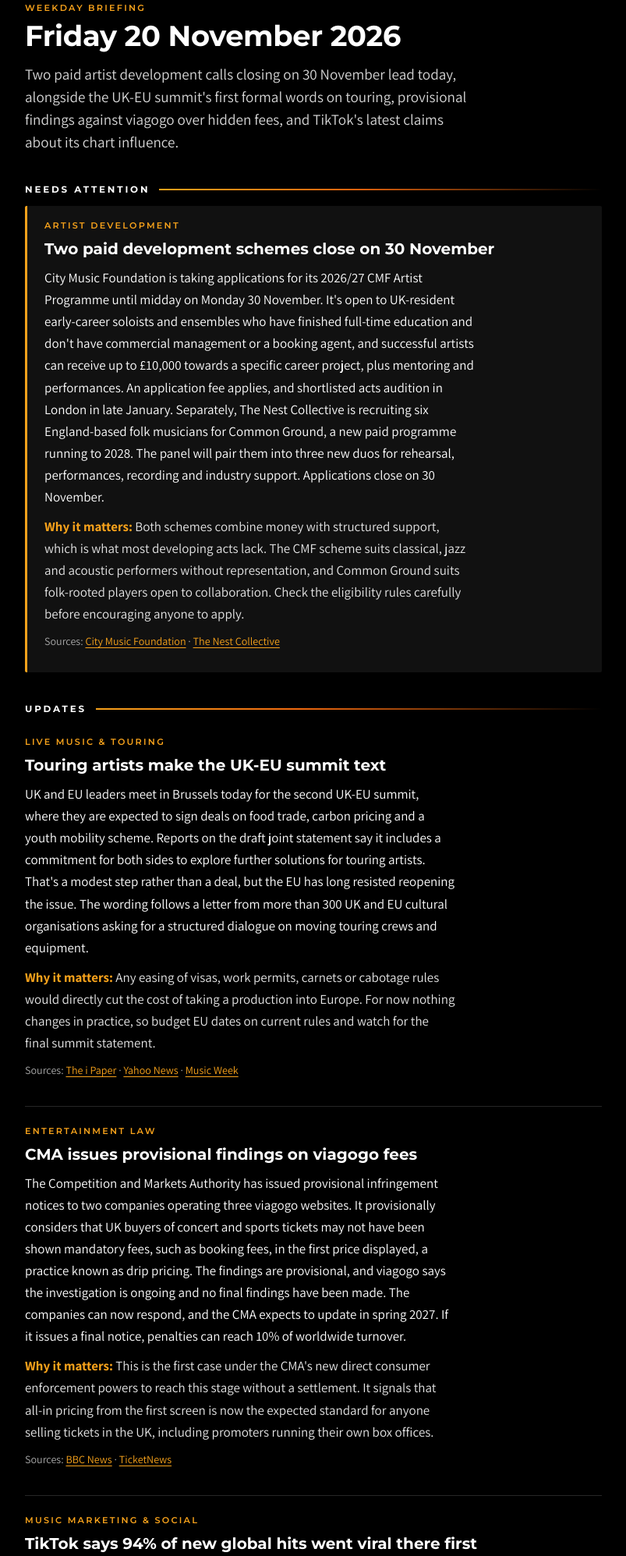
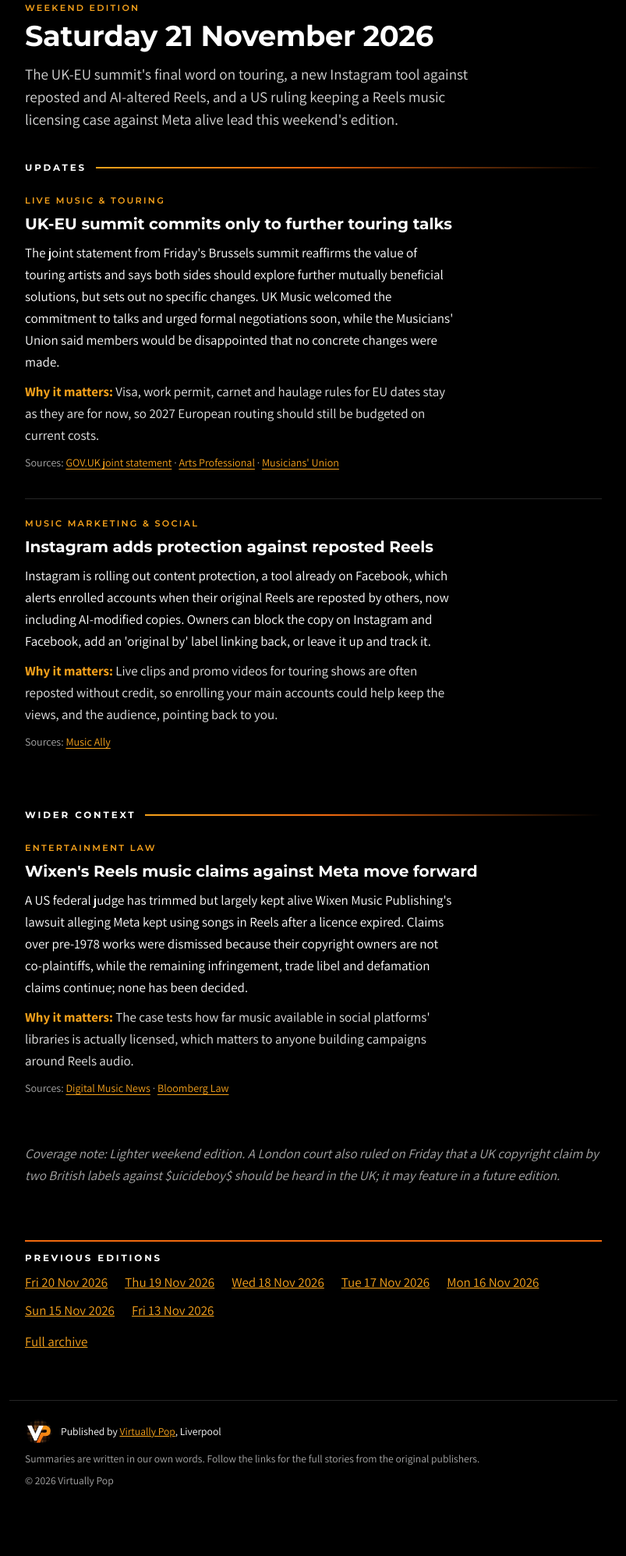
Before and after one commit to virtuallypop-rundown/vp-rundown, a plain HTML site: page index.html in a window 1280 px wide. Shown: the part 334-2329 px from the top of the page at 78% size, without its empty margins (238-1041 px from the left). After the commit the page ends 2293 px from the top, so only its background shows below. Drawn offline with Linux system fonts and the light colour scheme.

Commit message:
Edition 2026-11-21
Co-authored-by: Perplexity <noreply@perplexity.ai>

```diff
--- a/index.html
+++ b/index.html
@@ -14,36 +14,26 @@
 <p class="tag">Live music, music marketing, entertainment law and artist development news, every weekday morning, plus a lighter weekend edition.</p>
 <nav><a href="index.html">Latest</a><a href="archive.html">Archive</a></nav>
 </div></header>
-<main class="wrap"><article class="edition"><p class="kicker">Weekday briefing</p><h1>Friday 20 November 2026</h1>
-<p class="lede">Two paid artist development calls closing on 30 November lead today, alongside the UK-EU summit&#x27;s first formal words on touring, provisional findings against viagogo over hidden fees, and TikTok&#x27;s latest claims about its chart influence.</p>
-<section class="sec sec-attention"><h2>Needs attention</h2>
-<div class="item"><p class="topic">Artist development</p>
-<h3>Two paid development schemes close on 30 November</h3><p>City Music Foundation is taking applications for its 2026/27 CMF Artist Programme until midday on Monday 30 November. It&#x27;s open to UK-resident early-career soloists and ensembles who have finished full-time education and don&#x27;t have commercial management or a booking agent, and successful artists can receive up to £10,000 towards a specific career project, plus mentoring and performances. An application fee applies, and shortlisted acts audition in London in late January. Separately, The Nest Collective is recruiting six England-based folk musicians for Common Ground, a new paid programme running to 2028. The panel will pair them into three new duos for rehearsal, performances, recording and industry support. Applications close on 30 November.</p>
-<p class="why"><strong>Why it matters:</strong> Both schemes combine money with structured support, which is what most developing acts lack. The CMF scheme suits classical, jazz and acoustic performers without representation, and Common Ground suits folk-rooted players open to collaboration. Check the eligibility rules carefully before encouraging anyone to apply.</p>
-<p class="src">Sources: <a href="https://citymusicfoundation.org/apply-now/" rel="noopener" target="_blank">City Music Foundation</a> · <a href="https://thenestcollective.co.uk/" rel="noopener" target="_blank">The Nest Collective</a></p></div>
-</section>
+<main class="wrap"><article class="edition"><p class="kicker">Weekend edition</p><h1>Saturday 21 November 2026</h1>
+<p class="lede">The UK-EU summit&#x27;s final word on touring, a new Instagram tool against reposted and AI-altered Reels, and a US ruling keeping a Reels music licensing case against Meta alive lead this weekend&#x27;s edition.</p>
 <section class="sec sec-updates"><h2>Updates</h2>
 <div class="item"><p class="topic">Live music &amp; touring</p>
-<h3>Touring artists make the UK-EU summit text</h3><p>UK and EU leaders meet in Brussels today for the second UK-EU summit, where they are expected to sign deals on food trade, carbon pricing and a youth mobility scheme. Reports on the draft joint statement say it includes a commitment for both sides to explore further solutions for touring artists. That&#x27;s a modest step rather than a deal, but the EU has long resisted reopening the issue. The wording follows a letter from more than 300 UK and EU cultural organisations asking for a structured dialogue on moving touring crews and equipment.</p>
-<p class="why"><strong>Why it matters:</strong> Any easing of visas, work permits, carnets or cabotage rules would directly cut the cost of taking a production into Europe. For now nothing changes in practice, so budget EU dates on current rules and watch for the final summit statement.</p>
-<p class="src">Sources: <a href="https://inews.co.uk/news/politics/uk-tuition-fees-eu-students-brexit-deal-signed-4911575" rel="noopener" target="_blank">The i Paper</a> · <a href="https://uk.news.yahoo.com/uk-eu-relationship-reset-draft-115911665.html" rel="noopener" target="_blank">Yahoo News</a> · <a href="https://www.musicweek.com/public_html/index.php/live/read/300-plus-music-and-culture-organisations-call-on-andy-burnham-eu-leaders-to-break-touring-deadlock/095463" rel="noopener" target="_blank">Music Week</a></p></div>
-<div class="item"><p class="topic">Entertainment law</p>
-<h3>CMA issues provisional findings on viagogo fees</h3><p>The Competition and Markets Authority has issued provisional infringement notices to two companies operating three viagogo websites. It provisionally considers that UK buyers of concert and sports tickets may not have been shown mandatory fees, such as booking fees, in the first price displayed, a practice known as drip pricing. The findings are provisional, and viagogo says the investigation is ongoing and no final findings have been made. The companies can now respond, and the CMA expects to update in spring 2027. If it issues a final notice, penalties can reach 10% of worldwide turnover.</p>
-<p class="why"><strong>Why it matters:</strong> This is the first case under the CMA&#x27;s new direct consumer enforcement powers to reach this stage without a settlement. It signals that all-in pricing from the first screen is now the expected standard for anyone selling tickets in the UK, including promoters running their own box offices.</p>
-<p class="src">Sources: <a href="https://www.bbc.com/news/articles/cmvg2ex7j30lo" rel="noopener" target="_blank">BBC News</a> · <a href="https://www.ticketnews.com/2026/11/viagogo-cma-provisional-hidden-fees/" rel="noopener" target="_blank">TicketNews</a></p></div>
+<h3>UK-EU summit commits only to further touring talks</h3><p>The joint statement from Friday&#x27;s Brussels summit reaffirms the value of touring artists and says both sides should explore further mutually beneficial solutions, but sets out no specific changes. UK Music welcomed the commitment to talks and urged formal negotiations soon, while the Musicians&#x27; Union said members would be disappointed that no concrete changes were made.</p>
+<p class="why"><strong>Why it matters:</strong> Visa, work permit, carnet and haulage rules for EU dates stay as they are for now, so 2027 European routing should still be budgeted on current costs.</p>
+<p class="src">Sources: <a href="https://www.gov.uk/government/publications/ukeu-summit-2026-key-documents/uk-eu-summit-2026-joint-statement-html" rel="noopener" target="_blank">GOV.UK joint statement</a> · <a href="https://www.artsprofessional.co.uk/news/sector-urges-swift-action-on-uk-eu-commitment-to-find-solutions-to-touring-red-tape" rel="noopener" target="_blank">Arts Professional</a> · <a href="https://musiciansunion.org.uk/news/mu-responds-to-uk-eu-summit-joint-statement-2026" rel="noopener" target="_blank">Musicians&#x27; Union</a></p></div>
 <div class="item"><p class="topic">Music marketing &amp; social</p>
-<h3>TikTok says 94% of new global hits went viral there first</h3><p>TikTok has published its annual Music Impact Report, again positioning itself as a driver of streams and chart success beyond its own app. Its headline claim is that 94% of songs entering the Billboard Global 200 in 2025 went viral on TikTok first, up from 84% the year before. Music Ally notes that some of this reflects labels running pre-release TikTok campaigns for songs that might have charted anyway.</p>
-<p class="why"><strong>Why it matters:</strong> Treat the figure as a sign of how standard pre-release TikTok activity has become, not as proof that the platform alone creates hits. Seeding clips before a release or tour announcement is now the norm, so plan content early.</p>
-<p class="src">Sources: <a href="https://musically.com/2026/11/19/tiktok-music-impact-micro-drama-musical/" rel="noopener" target="_blank">Music Ally</a></p></div>
+<h3>Instagram adds protection against reposted Reels</h3><p>Instagram is rolling out content protection, a tool already on Facebook, which alerts enrolled accounts when their original Reels are reposted by others, now including AI-modified copies. Owners can block the copy on Instagram and Facebook, add an &#x27;original by&#x27; label linking back, or leave it up and track it.</p>
+<p class="why"><strong>Why it matters:</strong> Live clips and promo videos for touring shows are often reposted without credit, so enrolling your main accounts could help keep the views, and the audience, pointing back to you.</p>
+<p class="src">Sources: <a href="https://musically.com/2026/11/20/instagram-launches-content-protection-tool-for-unauthorised-reposts-and-ai-modification/" rel="noopener" target="_blank">Music Ally</a></p></div>
 </section>
 <section class="sec sec-context"><h2>Wider context</h2>
 <div class="item"><p class="topic">Entertainment law</p>
-<h3>US music groups back Washington DC&#x27;s resale price cap in court</h3><p>Ten US music organisations have filed amicus briefs supporting Washington DC&#x27;s RESALE Act, which caps ticket resale prices and fees and requires price transparency. Resale platforms and brokers are challenging the law in federal court.</p>
-<p class="why"><strong>Why it matters:</strong> The case is a useful comparison while the UK waits for its own draft legislation to cap resale prices.</p>
-<p class="src">Sources: <a href="https://interspacemusic.com/blog/music-coalition-backs-d-c-ticket-resale-law-in-court/" rel="noopener" target="_blank">Interspace Music</a></p></div>
+<h3>Wixen&#x27;s Reels music claims against Meta move forward</h3><p>A US federal judge has trimmed but largely kept alive Wixen Music Publishing&#x27;s lawsuit alleging Meta kept using songs in Reels after a licence expired. Claims over pre-1978 works were dismissed because their copyright owners are not co-plaintiffs, while the remaining infringement, trade libel and defamation claims continue; none has been decided.</p>
+<p class="why"><strong>Why it matters:</strong> The case tests how far music available in social platforms&#x27; libraries is actually licensed, which matters to anyone building campaigns around Reels audio.</p>
+<p class="src">Sources: <a href="https://www.digitalmusicnews.com/2026/11/20/wixen-meta-sac-partial-dismissal/" rel="noopener" target="_blank">Digital Music News</a> · <a href="https://news.bloomberglaw.com/california-brief/meta-must-face-trimmed-reels-music-copyright-defamation-claims" rel="noopener" target="_blank">Bloomberg Law</a></p></div>
 </section>
-<p class="gaps">Coverage note: This edition was written before the summit concluded, so the touring wording reflects reports on the draft statement; the final text will be covered next week. UMG and Sony have also withdrawn their request to subpoena DistroKid in the Suno case after DistroKid supplied the records, a procedural step with no ruling.</p>
-</article><aside class="recent"><h2>Previous editions</h2><ul><li><a href="editions/2026-11-19.html">Thu 19 Nov 2026</a></li><li><a href="editions/2026-11-18.html">Wed 18 Nov 2026</a></li><li><a href="editions/2026-11-17.html">Tue 17 Nov 2026</a></li><li><a href="editions/2026-11-16.html">Mon 16 Nov 2026</a></li><li><a href="editions/2026-11-15.html">Sun 15 Nov 2026</a></li><li><a href="editions/2026-11-13.html">Fri 13 Nov 2026</a></li><li><a href="editions/2026-11-12.html">Thu 12 Nov 2026</a></li></ul><a href="archive.html">Full archive</a></aside></main>
+<p class="gaps">Coverage note: Lighter weekend edition. A London court also ruled on Friday that a UK copyright claim by two British labels against $uicideboy$ should be heard in the UK; it may feature in a future edition.</p>
+</article><aside class="recent"><h2>Previous editions</h2><ul><li><a href="editions/2026-11-20.html">Fri 20 Nov 2026</a></li><li><a href="editions/2026-11-19.html">Thu 19 Nov 2026</a></li><li><a href="editions/2026-11-18.html">Wed 18 Nov 2026</a></li><li><a href="editions/2026-11-17.html">Tue 17 Nov 2026</a></li><li><a href="editions/2026-11-16.html">Mon 16 Nov 2026</a></li><li><a href="editions/2026-11-15.html">Sun 15 Nov 2026</a></li><li><a href="editions/2026-11-13.html">Fri 13 Nov 2026</a></li></ul><a href="archive.html">Full archive</a></aside></main>
 <footer class="wrap foot"><p class="fo"><img src="assets/vp-mark.webp" alt="" width="36" height="35"><span>Published by <a href="https://www.virtuallypop.com/" rel="noopener">Virtually Pop</a>, Liverpool</span></p><p>Summaries are written in our own words. Follow the links for the full stories from the original publishers.</p><p>&copy; 2026 Virtually Pop</p></footer>
 <script>(function(){if(window.parent===window)return;document.documentElement.classList.add("embedded");function s(){parent.postMessage({vpRundownHeight:document.documentElement.scrollHeight},"*")}addEventListener("load",s);addEventListener("resize",s);if(window.ResizeObserver)new ResizeObserver(s).observe(document.body);})();</script>
 </body></html>
```
Also changed, not shown: archive.html (+1 -1 lines), editions/2026-11-21.html (added, +39 -0 lines), feed.xml (+20 -1 lines).
